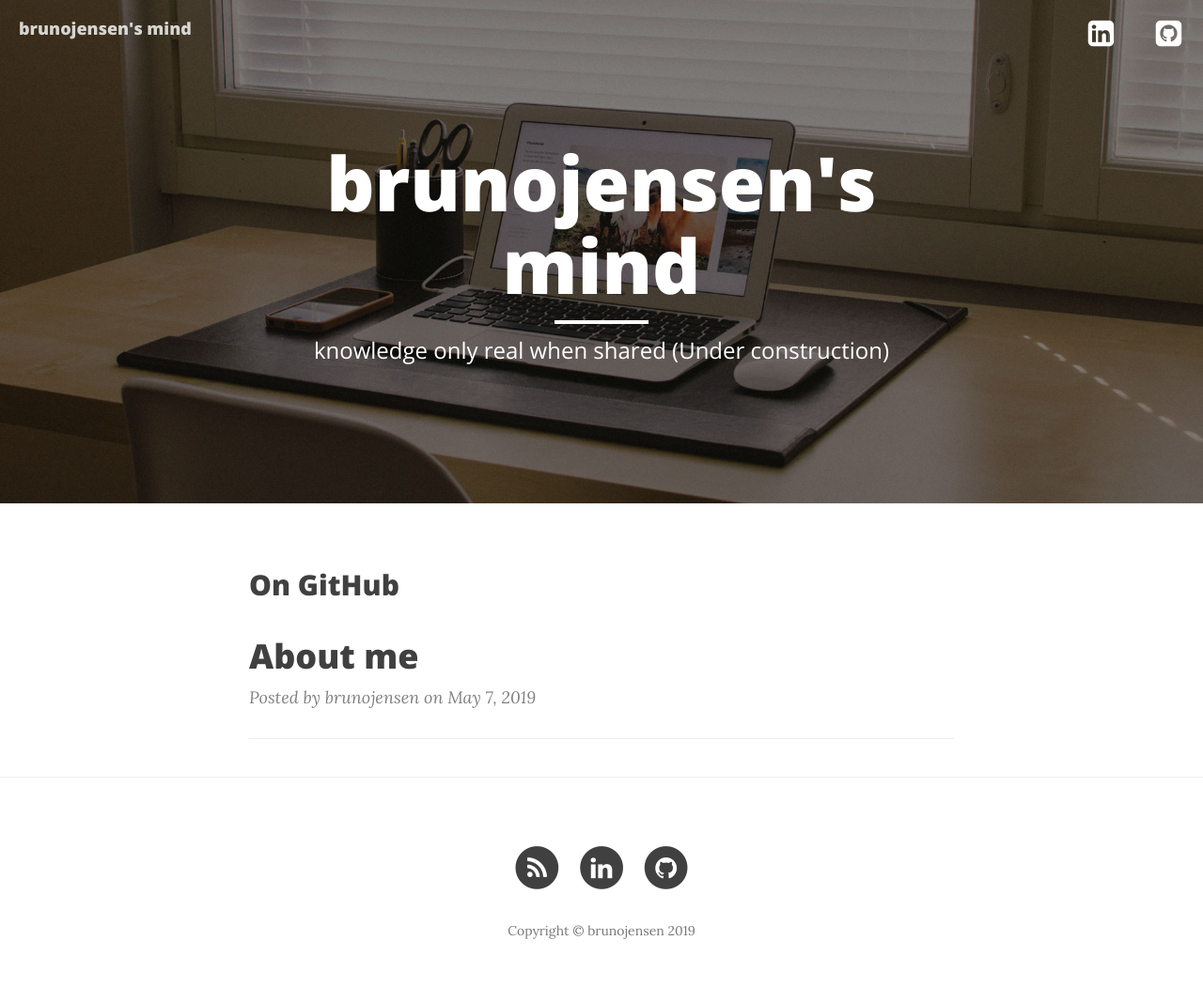
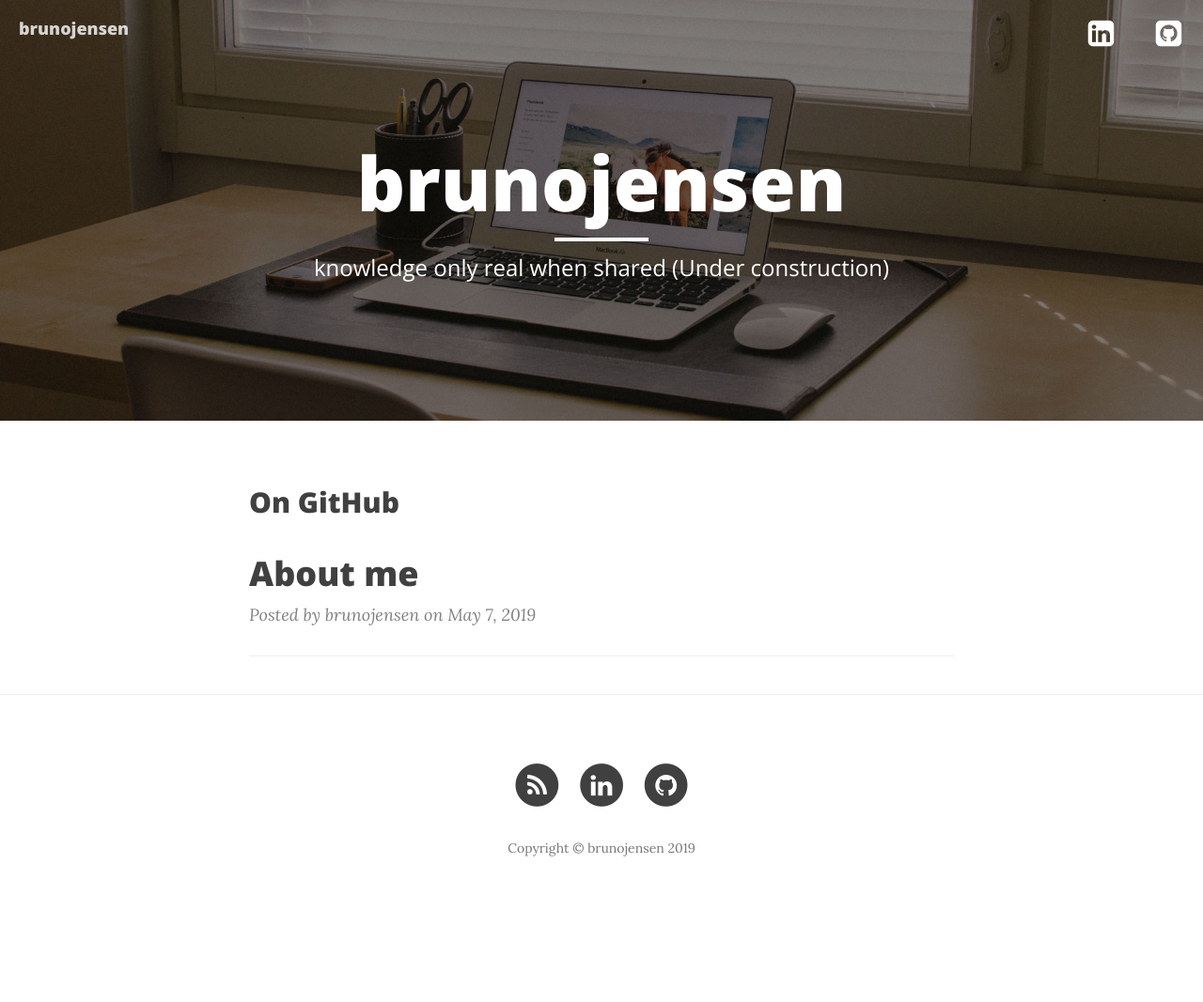
Before and after one commit to the-unknown-developer-podcast/the-unknown-developer-podcast.github.com, a Jekyll site: the page built from index.html, in a window 1280 px wide. Shown: the whole page at 94% size. Built offline with Jekyll 4.4.1, drawn with Linux system fonts in a browser that asks for light colours; nearby versions of some CDN libraries; the list of posts is cut into pages by our own code; after the commit the page ends 979 px from its top, so only the background shows below that.

Commit message:
Update _config.yml

```diff
--- a/_config.yml
+++ b/_config.yml
@@ -1,5 +1,5 @@
 # Site settings
-title: brunojensen's mind
+title: brunojensen
 header-img: img/home-bg.jpg
 email: ordead6@gmail.com
 copyright_name: brunojensen
```
